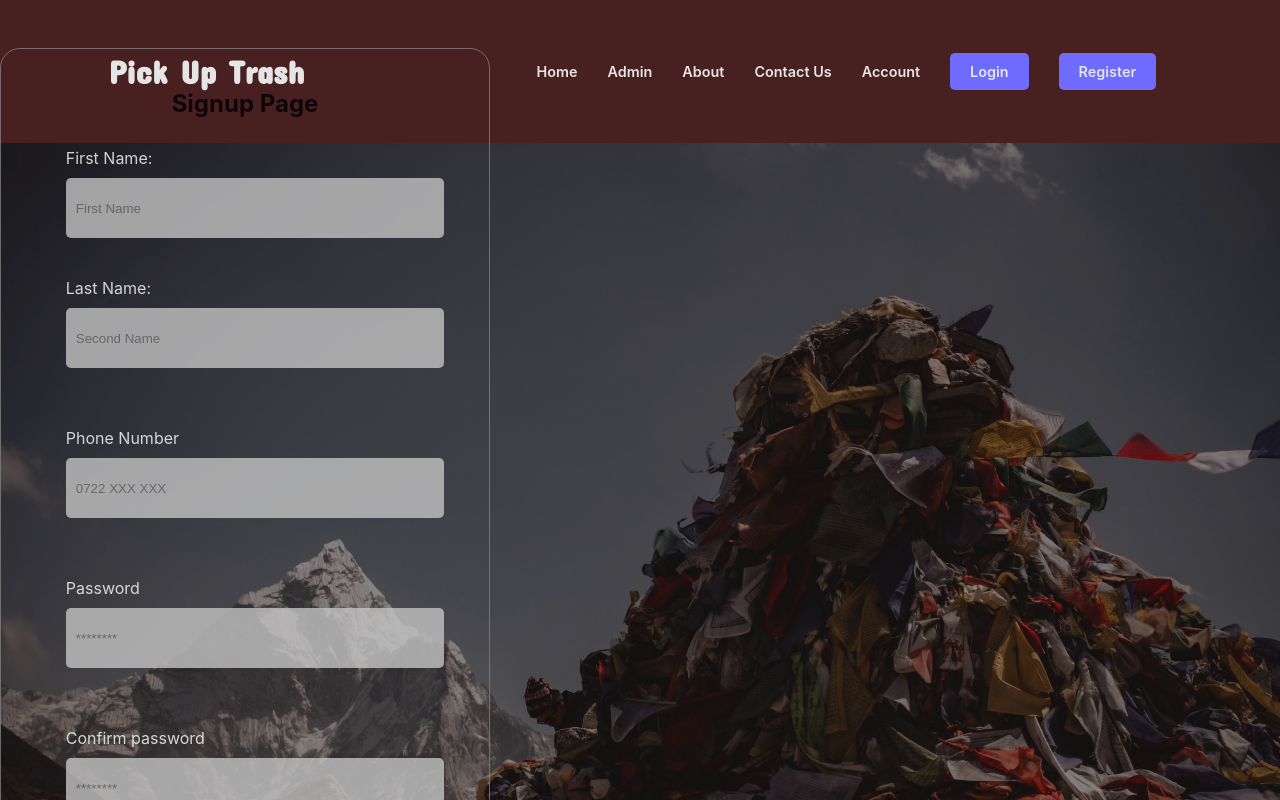
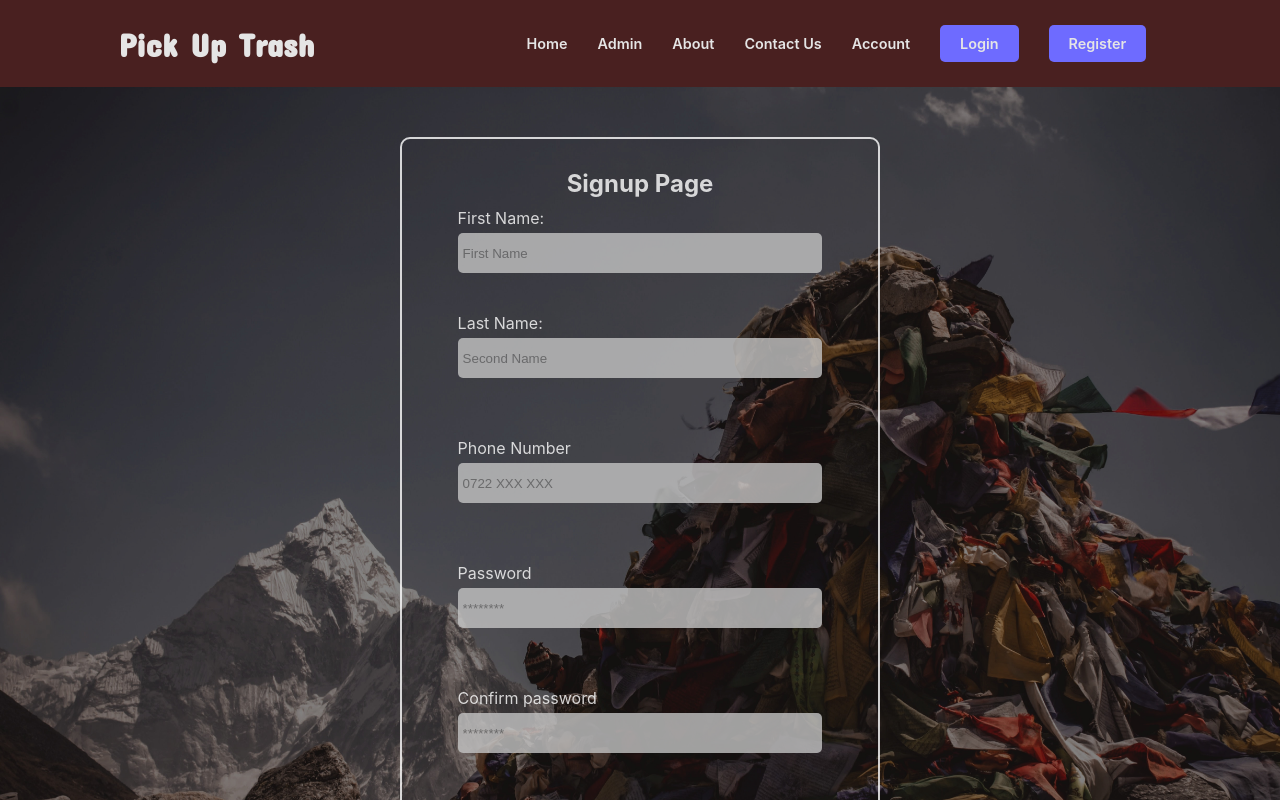
Before and after one commit to kiborgok/pick-up-trash, a React (Create React App) app: page /register in a window 1280 px wide. Shown: the top 800 px of the page. Built offline with nearby package versions, Linux system fonts and the light colour scheme.

Commit message:
style: re-style signup component

```diff
--- a/src/components/signup/signup.css
+++ b/src/components/signup/signup.css
@@ -1,11 +1,17 @@
+*{
+  padding: 0;
+  margin: 0;
+  box-sizing: border-box;
+}
 .back{
   position: relative;
   display: flex;
   flex-direction: column;
   justify-content: center;
   background-image: url(/public/bgImage.jpg);
-  height: 90vh;
-  background-size: cover;
+      background-size: 100% 100%;
+      background-repeat: no-repeat;
+  align-items: center;
 }
 
 .back::before{
@@ -18,34 +24,33 @@
   background-color: rgba(0,0,0,0,0.5);
 }
 
-.form-content{
+/* .form-content{
   display: flex;
   justify-content: center;
 
+} */
 
-
-}
-.form{
+.register-form{
   display: flex;
   flex-direction: column;
   justify-content: center;
   align-items: center;
   width: 60vh;
-  height: 70vh;
   border-radius: 10px;
   border: 2px solid white;
   color: white;
   padding: 30px 10px;
+  margin-bottom: 20px;
 }
 
 .form-inputs{
   width: 80%
 }
 
-.form > div > input{
-  margin-top: 10px;
+.register-form > div > input{
+  margin-top: 5px;
   background-color: #C4C4C4;
-  padding: 7px;
+  padding: 5px;
   border-radius: 5px;
   width:100%;
   border: none;
```
